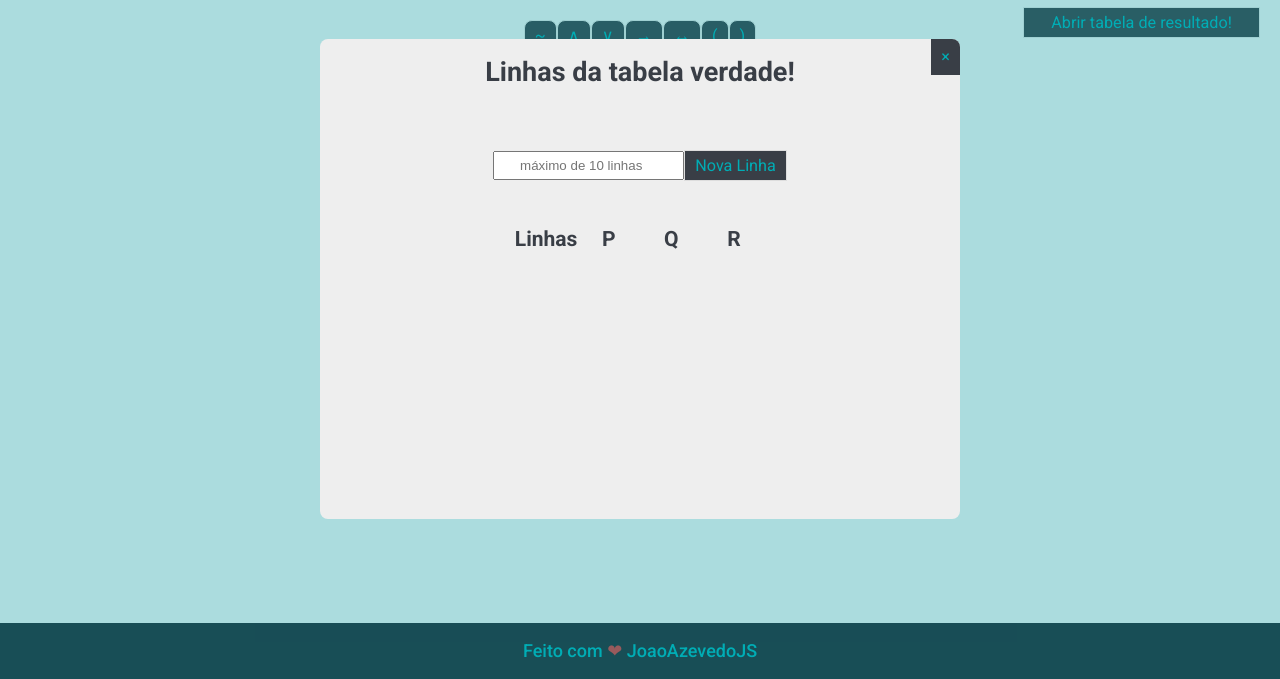
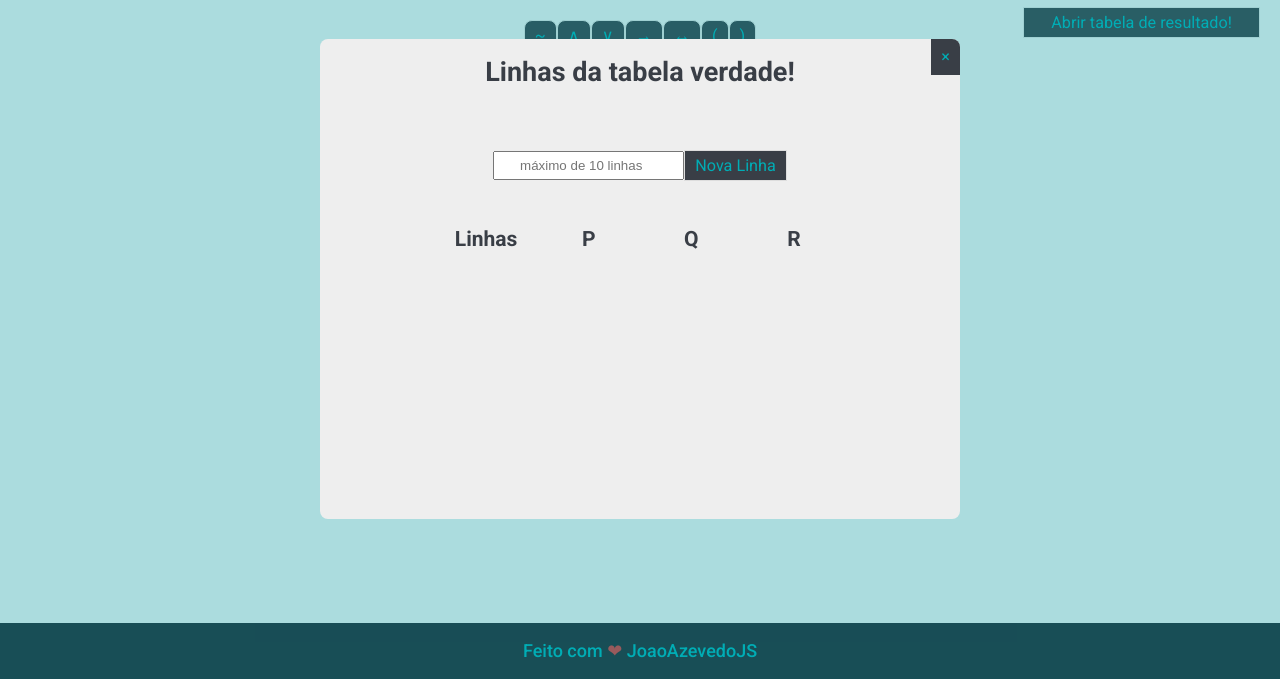
Before and after one commit to joaoazevedoJS/Tabela_verdade, a plain HTML site: page index.html in a window 1280 px wide. Both pictures are taken after a click on the button "Linhas". Shown: the part 121-800 px from the top of the page. Drawn offline with Linux system fonts and the light colour scheme.

Commit message:
Update modal.css

```diff
--- a/css/modal.css
+++ b/css/modal.css
@@ -62,6 +62,10 @@ div.modal.modal-rows-columns div.modal-content .row-column {
 	padding: 0 20px;
 }
 
+div.modal.modal-rows-columns div.modal-content nav.row-column h3 {
+	padding: 0 20px;
+}
+
 div.modal.modal-rows-columns div.modal-content .row-column p {
 	font-weight: 500;
 	font-size: 105%;
```
